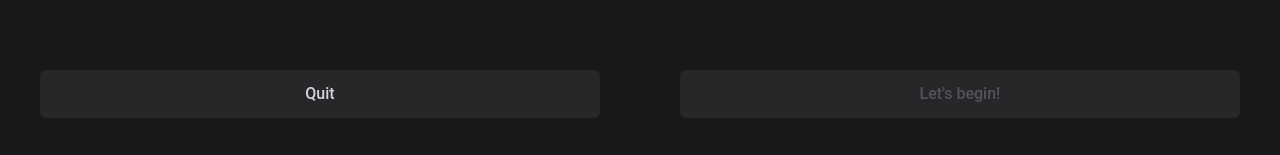
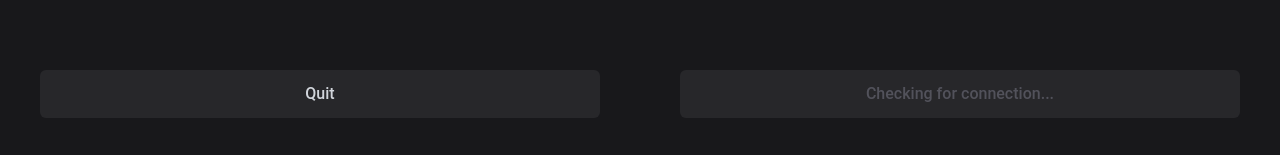
Before and after one commit to GMDProjectL/installer, a SvelteKit app: page / in a window 1280 px wide. Shown: the part 642-797 px from the top of the page. Built offline with nearby package versions, Linux system fonts and the light colour scheme; no server answers.

Commit message:
checking-for-connection

```diff
--- a/src/lib/lang/EN.json
+++ b/src/lib/lang/EN.json
@@ -55,5 +55,6 @@
     "install-winetricks": "Install Winetricks for managing proprietary components in Wine",
     "at-least-one-vulkan-backend": "Select at least one Vulkan backend!",
     "install-gnome-disks": "Install Gnome Disks (for managing disks)",
-    "install-intel-media": "Install Intel Media (QSV, VA-API, etc.)"
+    "install-intel-media": "Install Intel Media (QSV, VA-API, etc.)",
+    "checking-for-connection": "Checking for connection..."
 }
--- a/src/lib/lang/RU.json
+++ b/src/lib/lang/RU.json
@@ -56,5 +56,6 @@
     "install-winetricks": "Установить Winetricks для управления проприетарными компонентами в Wine",
     "at-least-one-vulkan-backend": "Выберите хотя бы одну Vulkan-версию!",
     "install-gnome-disks": "Установить Gnome Disks (для управления дисками)",
-    "install-intel-media": "Установить Intel Media (QSV, VA-API, etc.)"
+    "install-intel-media": "Установить Intel Media (QSV, VA-API, etc.)",
+    "checking-for-connection": "Проверяем подключение..."
 }
--- a/src/routes/+page.svelte
+++ b/src/routes/+page.svelte
@@ -68,7 +68,11 @@
 
             goto("/introduce-yourself");
         }}>
-            { getString($installInfo.language, "begin") }
+            {
+                internetConnectionAvailable === null
+                ? getString($installInfo.language, "checking-for-connection")
+                : getString($installInfo.language, "begin")
+            }
         </GDLButton>
     </SetupPageBottom>
 </SetupPage>
```
